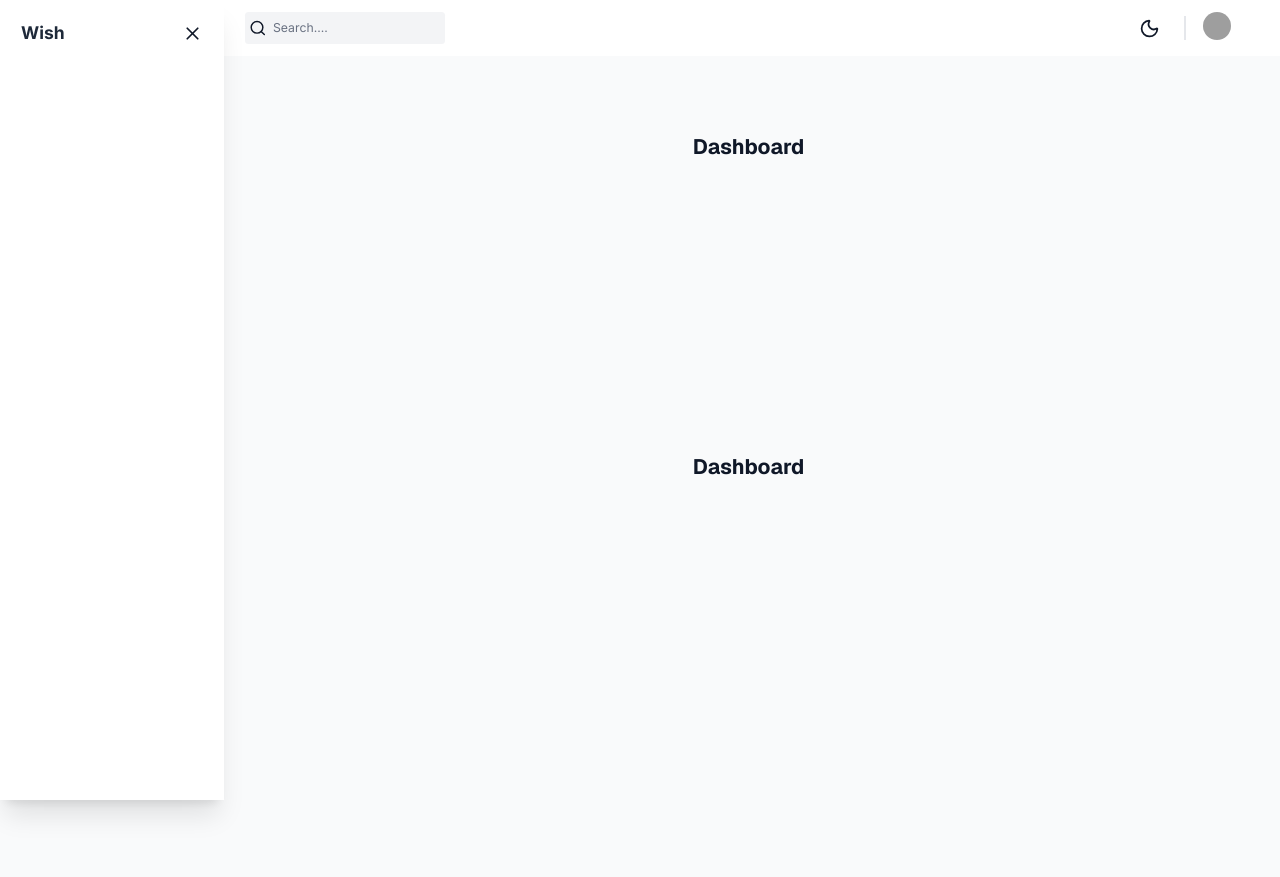
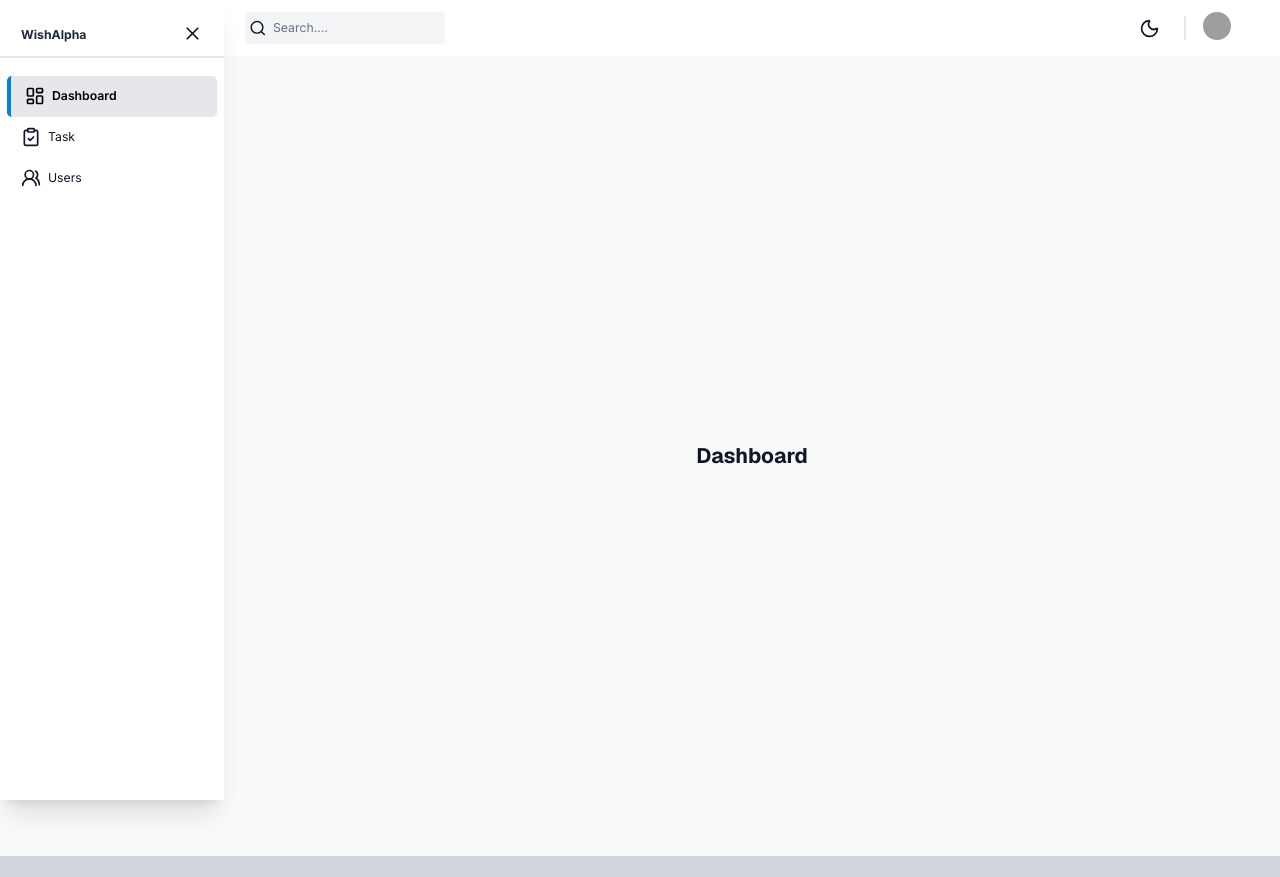
Before and after one commit to PriyanshuChourasia/WishTaskFront, a Next.js app: page /dashboard in a window 1280 px wide. After the commit the page ends 856 px from the top, so only its background shows below. Built offline with nearby package versions, Linux system fonts and the light colour scheme; no server answers; grey boxes are pictures that could not be loaded.

Commit message:
Middleware created

```diff
--- a/app/dashboard/layout.tsx
+++ b/app/dashboard/layout.tsx
@@ -24,10 +24,10 @@ export default function Layout({children}:{children:React.ReactNode}){
         <div className='flex min-h-screen w-full bg-gray-50 text-gray-900'>
             {/* Sidebar */}
             <Sidebar/>
-            <main className={`flex w-full flex-col bg-gray-50 dark:bg-gray-700 dark:text-white ${isSidebarCollapsed ? "" : "md:pl-64 2xl:pl-64 lg:pl-64"}`}>
+            <main className={`flex w-full flex-col bg-gray-50 dark:bg-gray-600 dark:text-white ${isSidebarCollapsed ? "" : "md:pl-64 2xl:pl-64 lg:pl-64"}`}>
                 {/* Navbar */}
                 <Navbar/>
-                <div className='pl-4 pr-6 py-3'>{children}</div>
+                <div className='pl-0 pr-0 py-0'>{children}</div>
             </main>
         </div>
     )
--- a/app/dashboard/page.tsx
+++ b/app/dashboard/page.tsx
@@ -2,11 +2,10 @@
 
 export default function Page(){
     return(
-        <div className="grid grid-rows-[20px_1fr_20px] dark:bg-gray-700 dark:text-white items-center justify-items-center min-h-screen p-8 pb-20 gap-16 sm:p-20 font-[family-name:var(--font-geist-sans)]">
+        <div className="grid grid-rows-[20px_1fr_20px] dark:bg-gray-500 dark:text-white items-center justify-items-center min-h-screen p-8 pb-20 gap-16 sm:p-20 font-[family-name:var(--font-geist-sans)]">
             <div className="flex flex-col gap-[32px] row-start-2 items-center sm:items-start">
                 <h1 className="text-2xl dark:text-white font-bold">Dashboard</h1>
             </div>
-            <h1 className="text-2xl dark:text-white font-bold">Dashboard</h1>
         </div>
     )
 }
--- /dev/null
+++ b/app/dashboard/users/page.tsx
@@ -0,0 +1,10 @@
+
+
+
+export default function Page(){
+    return(
+        <div>
+            <h1>Users</h1>
+        </div>
+    )
+}
--- /dev/null
+++ b/app/ui/dashboard/sidebar/SideFooter.tsx
@@ -0,0 +1,16 @@
+import { DropdownMenu, DropdownMenuTrigger } from "@/components/ui/dropdown-menu";
+import {Settings} from "lucide-react";
+
+
+export default function SidebarFooter(){
+    return(
+        <footer className="w-full">
+            <DropdownMenu>
+                <DropdownMenuTrigger>
+                    <Settings size={20} />
+                    <span className="text-xs font-medium">Settings</span>
+                </DropdownMenuTrigger>
+            </DropdownMenu>
+        </footer>
+    )
+}
--- a/app/ui/dashboard/sidebar/Sidebar.tsx
+++ b/app/ui/dashboard/sidebar/Sidebar.tsx
@@ -2,6 +2,8 @@
 import { X } from "lucide-react";
 import { useAppDispatch, useAppSelector } from "../../redux";
 import { setIsSidebarCollapsed } from "../../redux/global";
+import SidebarLink from "./SidebarLinks";
+import {LayoutDashboard, ClipboardCheck, UsersRound} from "lucide-react";
 
 
 
@@ -17,11 +19,11 @@ export default function Sidebar(){
 
     return(
         <aside className={sidebarClassName}>
-            <div className="flex h-[100%] w-full flex-col justify-start ">
+            <div className="flex h-[100%] w-full  flex-col justify-start ">
                 {/* Top Logo */}
                 <div className="z-50 flex min-h-[56px] w-64 items-center justify-between bg-white px-6 pt-3 dark:bg-black">
                     <div className="text-xl font-bold text-gray-800 dark:text-white">
-                        Wish
+                        <span className="text-sm">WishAlpha</span>
                     </div>
                     {
                         isSidebarCollapsed ? null : (
@@ -31,10 +33,16 @@ export default function Sidebar(){
                         )
                     }
                 </div>
-
+                <div className="mb-5 border-[1px] dark:border-gray-400" />
                 {/* Teams Information */}
 
                 {/* Sidebar Links */}
+                <div className="px-2">
+                    <SidebarLink href="/dashboard" name="Dashboard" icon={LayoutDashboard} />
+                    <SidebarLink href="/dashboard/tasks" name="Task" icon={ClipboardCheck} />
+                    <SidebarLink href="/dashboard/users" name="Users" icon={UsersRound} />
+                </div>
+
             </div>
         </aside>
     )
--- a/app/ui/dashboard/sidebar/SidebarLinks.tsx
+++ b/app/ui/dashboard/sidebar/SidebarLinks.tsx
@@ -1,9 +1,27 @@
+import { LucideIcon } from "lucide-react";
+import Link from "next/link";
+import { usePathname } from "next/navigation"
+
+
+interface SidebarLinkProps{
+    icon: LucideIcon;
+    name: string;
+    href: string;
+}
 
 
 
-export default function SidebarLink(){
+export default function SidebarLink({name,href,icon:Icon}:SidebarLinkProps){
+
+    const pathname = usePathname();
+    console.log("pathname: ",pathname);
+
     return(
-        <div>
+        <div className={`pr-4 pl-4 py-3  transition-all duration-200 ease-in-out  ${pathname == href ? 'border-l-4 border-l-sky-600 bg-gray-200 dark:text-white rounded-sm text-black font-semibold dark:bg-gray-700' : ''}`}>
+            <Link href={href} className="flex items-center gap-2">
+                <span className="m-0">{<Icon size={20} />}</span>
+                <span className="m-0 text-sm">{name}</span>
+            </Link>
         </div>
     )
 }
--- /dev/null
+++ b/middleware.ts
@@ -0,0 +1,10 @@
+import {NextRequest} from "next/server";
+
+export function middleware(request:NextRequest){
+    console.log("Middelware running");
+}
+
+
+export const config = {
+    matcher: '/dashboard/:path*'
+}
```
Also changed, not shown: 1 other file (tests, documents, lock files or other folders).
